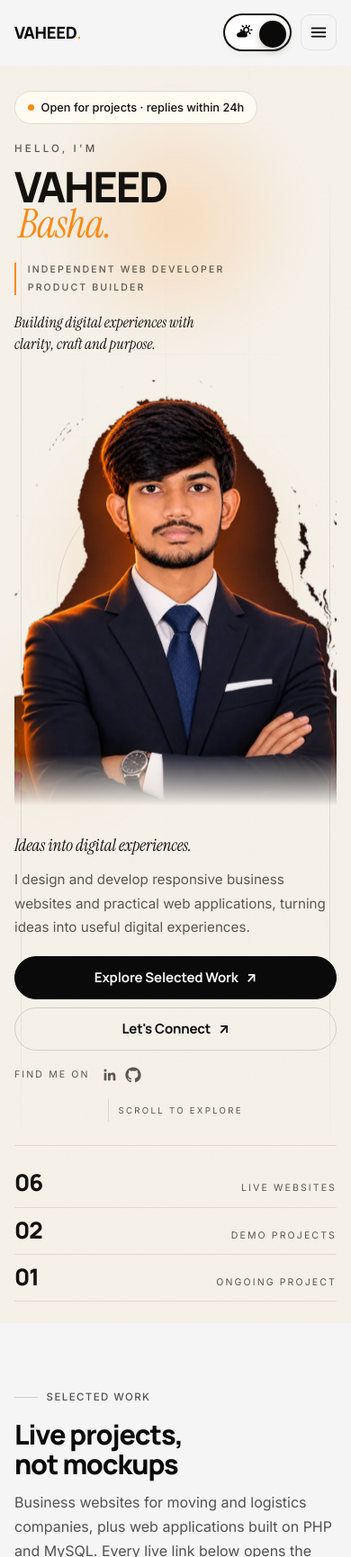
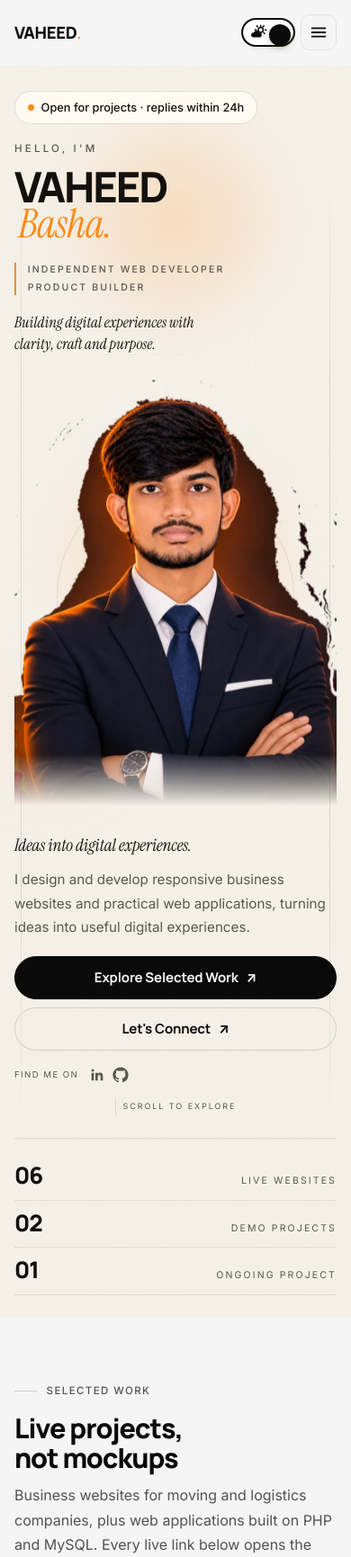
Before and after one commit to Vaheedbasha/mysite, a plain HTML site: page index.html in a window 390 px wide. Shown: the top 1731 px of the page at 90% size. Drawn offline with Linux system fonts and the light colour scheme.

Commit message:
feat: refine theme toggle alignment and hero text for mobile/tablet/desktop
- Reduce theme toggle: 64×32px track, 26px knob, 4px pad
- Reduce gap in header-actions from var(--space-3) to var(--space-2)
- Shrink hero social label and scroll cue for smaller screen sizes
- Add second breakpoint at 600px for theme toggle
- All dimensions now scale properly with hamburger (40px) and nav components

```diff
--- a/css/styles.css
+++ b/css/styles.css
@@ -493,15 +493,15 @@ button { font: inherit; color: inherit; cursor: pointer; }
   height: 2px;
 }
 
-.header-actions { display: flex; align-items: center; gap: var(--space-3); }
+.header-actions { display: flex; align-items: center; gap: var(--space-2); }
 
 /* Premium pill switch. Dark: charcoal track, white knob left, moon right.
    Light: ivory track, charcoal knob right, sun left. One switch, two states. */
 .theme-switch {
-  --sw-w: 76px;
-  --sw-h: 38px;
-  --sw-knob: 30px;
-  --sw-pad: 5px;
+  --sw-w: 64px;
+  --sw-h: 32px;
+  --sw-knob: 26px;
+  --sw-pad: 4px;
   position: relative;
   flex: none;
   width: var(--sw-w);
@@ -513,6 +513,12 @@ button { font: inherit; color: inherit; cursor: pointer; }
   -webkit-tap-highlight-color: transparent;
   transition: background-color 400ms var(--ease), border-color 400ms var(--ease),
               box-shadow 400ms var(--ease), transform 180ms var(--ease);
+  font-size: 0.78rem;}
+
+.theme-switch-text {
+  font-size: 0.72rem;
+  letter-spacing: 0.04em;
+  text-transform: uppercase;
 }
 [data-theme="dark"] .theme-switch {
   background: #141418;
@@ -567,18 +573,22 @@ button { font: inherit; color: inherit; cursor: pointer; }
               background-color 400ms var(--ease), box-shadow 400ms var(--ease);
 }
 [data-theme="dark"] .theme-switch-knob {
-  transform: translateX(8px);
+  transform: translateX(6px);
   background: #ffffff;
-  box-shadow: 0 3px 8px rgba(0, 0, 0, 0.55);
+  box-shadow: 0 2px 6px rgba(0, 0, 0, 0.55);
 }
 [data-theme="light"] .theme-switch-knob {
   transform: translateX(calc(var(--sw-w) - var(--sw-knob) - var(--sw-pad) * 2));
   background: #0a0a0b;
-  box-shadow: 0 3px 8px rgba(60, 45, 25, 0.3);
+  box-shadow: 0 2px 6px rgba(60, 45, 25, 0.3);
 }
 
 @media (max-width: 420px) {
-  .theme-switch { --sw-w: 72px; --sw-h: 38px; --sw-knob: 30px; }
+  .theme-switch { --sw-w: 60px; --sw-h: 30px; --sw-knob: 26px; }
+}
+
+@media (max-width: 600px) {
+  .theme-switch { --sw-w: 56px; --sw-h: 28px; --sw-knob: 24px; }
 }
 
 @media (prefers-reduced-motion: reduce) {
@@ -890,9 +900,9 @@ button { font: inherit; color: inherit; cursor: pointer; }
   color: var(--hero-muted);
 }
 .hero-social-label {
-  margin-right: 0.35rem;
-  font-size: 0.66rem;
-  letter-spacing: 0.2em;
+  margin-right: 0.25rem;
+  font-size: 0.6rem;
+  letter-spacing: 0.15em;
   text-transform: uppercase;
 }
 .hero .social-link {
@@ -982,11 +992,11 @@ button { font: inherit; color: inherit; cursor: pointer; }
 .hero-scroll {
   display: inline-flex;
   align-items: center;
-  gap: 0.65rem;
-  margin: clamp(1.1rem, 2.2vw, 1.6rem) auto 0;
+  gap: 0.5rem;
+  margin: clamp(1rem, 2vw, 1.4rem) auto 0;
   color: var(--hero-muted);
-  font-size: 0.6rem;
-  letter-spacing: 0.24em;
+  font-size: 0.56rem;
+  letter-spacing: 0.22em;
   text-transform: uppercase;
   text-decoration: none;
   transition: color var(--dur) var(--ease);
@@ -996,7 +1006,7 @@ button { font: inherit; color: inherit; cursor: pointer; }
   position: relative;
   display: block;
   width: 1px;
-  height: 26px;
+  height: 20px;
   overflow: hidden;
   background: var(--hero-line);
 }
@@ -1004,14 +1014,14 @@ button { font: inherit; color: inherit; cursor: pointer; }
   content: "";
   position: absolute;
   inset: 0 0 auto 0;
-  height: 10px;
+  height: 8px;
   background: linear-gradient(180deg, transparent, var(--accent));
   animation: scrollCue 2.4s var(--ease) infinite;
 }
 @keyframes scrollCue {
-  0%   { transform: translateY(-12px); opacity: 0; }
+  0%   { transform: translateY(-8px); opacity: 0; }
   35%  { opacity: 1; }
-  100% { transform: translateY(28px); opacity: 0; }
+  100% { transform: translateY(20px); opacity: 0; }
 }
 .hero-scroll-wrap { display: flex; justify-content: center; }
 
```
